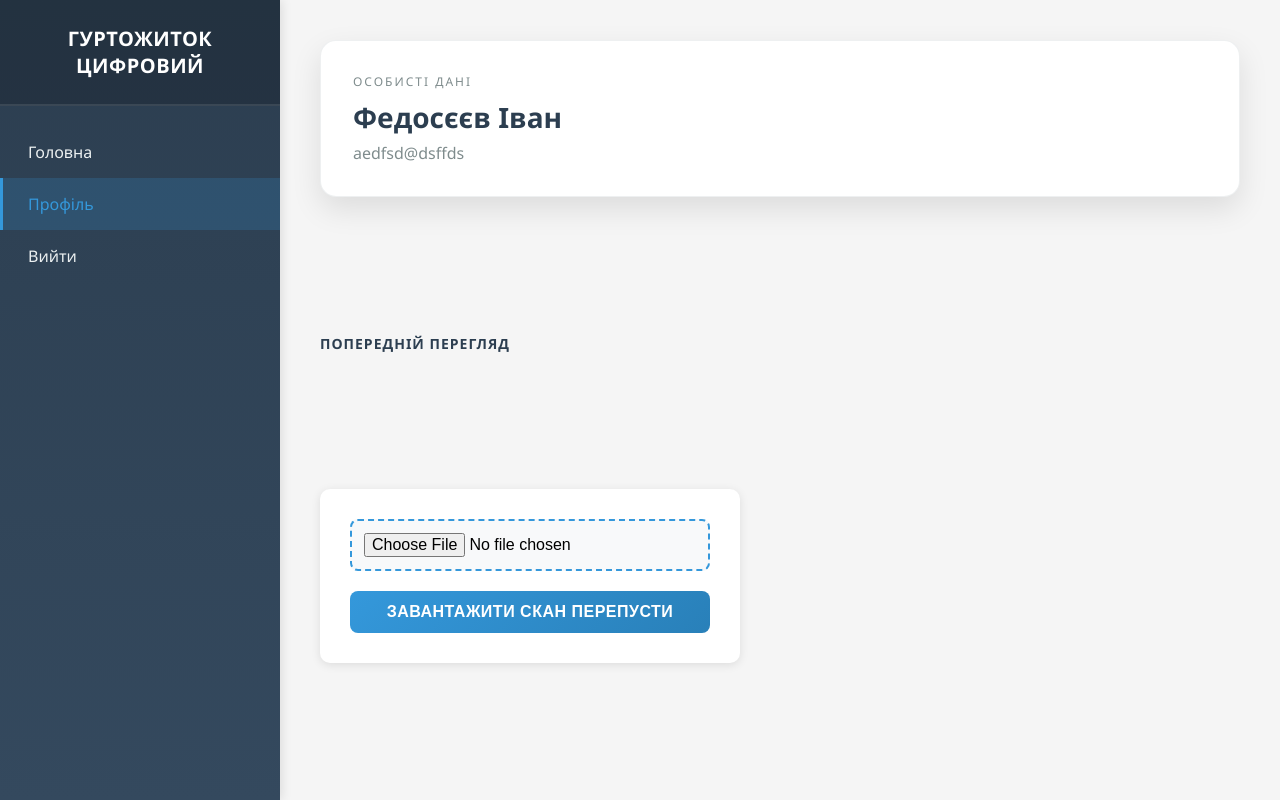
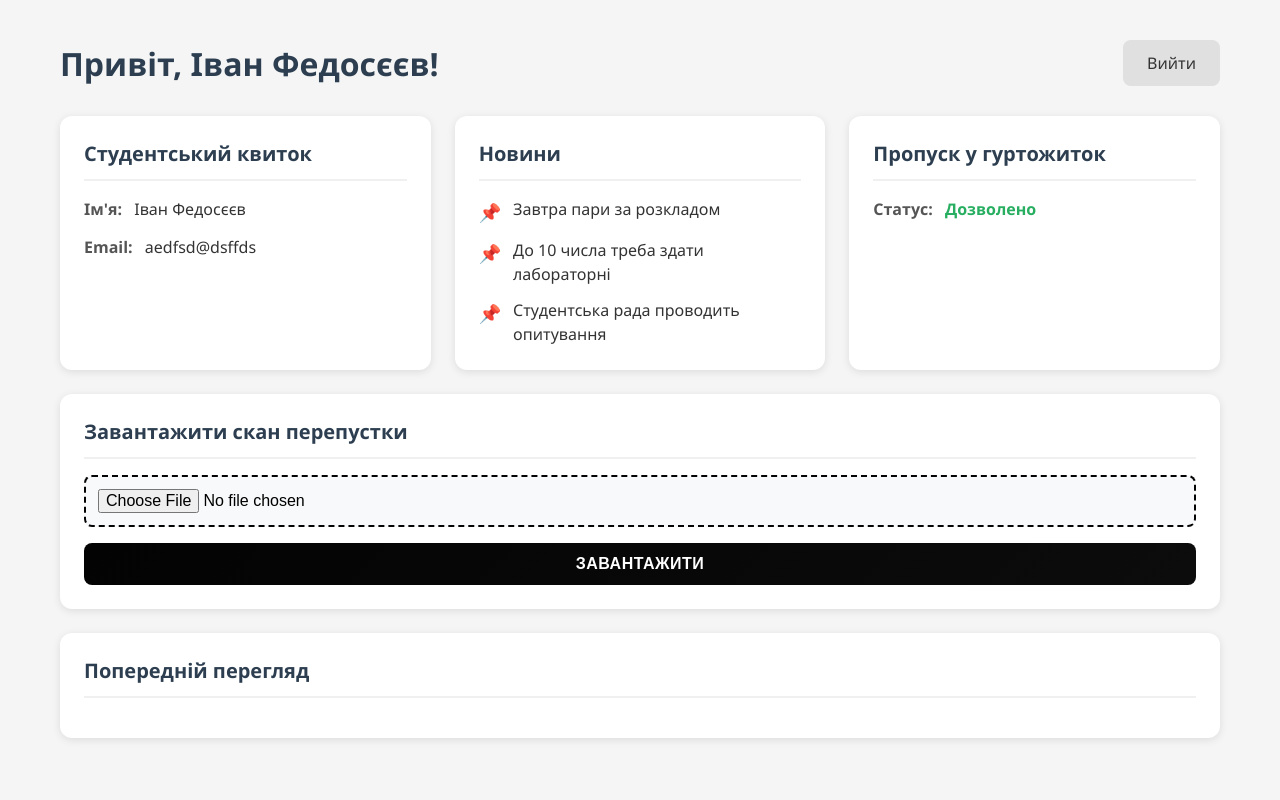
Before and after one commit to hegmend/e-student, a Flask app: page /profile in a window 1280 px wide. Run offline with Flask 3, Linux system fonts and the light colour scheme; a user stored in the database is signed in.

Commit message:
redesign

```diff
--- a/login/static/css/profile.css
+++ b/login/static/css/profile.css
@@ -8,274 +8,159 @@
 body {
     font-family: 'Segoe UI', Tahoma, Geneva, Verdana, sans-serif;
     background-color: #f5f5f5;
+    min-height: 100vh;
 }
 
-.menu-toggle {
-    position: fixed;
-    top: 24px;
-    left: 24px;
-    width: 48px;
-    height: 48px;
-    border-radius: 12px;
-    border: none;
-    background-color: rgba(44, 62, 80, 0.95);
-    display: none;
-    flex-direction: column;
-    align-items: center;
-    justify-content: center;
-    gap: 6px;
-    z-index: 1400;
-    cursor: pointer;
-    box-shadow: 0 10px 24px rgba(0, 0, 0, 0.25);
+.profile-container {
+    max-width: 1200px;
+    margin: 0 auto;
+    padding: 40px 20px;
 }
 
-.menu-toggle span {
-    width: 24px;
-    height: 3px;
-    border-radius: 2px;
-    background-color: #ffffff;
-    display: block;
+/* Header */
+.profile-header {
+    display: flex;
+    justify-content: space-between;
+    align-items: center;
+    margin-bottom: 30px;
+    flex-wrap: wrap;
+    gap: 20px;
 }
 
-.menu-overlay {
-    position: fixed;
-    inset: 0;
-    background: rgba(0, 0, 0, 0.55);
-    opacity: 0;
-    pointer-events: none;
-    transition: opacity 0.3s ease;
-    z-index: 1200;
+.greeting {
+    font-size: 32px;
+    font-weight: 700;
+    color: #2c3e50;
+    margin: 0;
 }
 
-.menu-overlay.menu-overlay--visible {
-    opacity: 1;
-    pointer-events: all;
+.logout-btn {
+    background-color: #e0e0e0;
+    color: #333;
+    padding: 12px 24px;
+    border-radius: 8px;
+    text-decoration: none;
+    font-weight: 500;
+    transition: background-color 0.3s ease;
+    border: none;
+    cursor: pointer;
+    display: inline-block;
 }
 
-/* Sidebar container */
-.sidebar {
-    position: fixed;
-    left: 0;
-    top: 0;
-    width: 280px;
-    height: 100vh;
-    background: linear-gradient(180deg, #2c3e50 0%, #34495e 100%);
-    box-shadow: 2px 0 10px rgba(0, 0, 0, 0.1);
-    z-index: 1300;
-    overflow-y: auto;
-    transition: transform 0.3s ease;
+.logout-btn:hover {
+    background-color: #d0d0d0;
 }
 
-.profile-info-card {
-    background: #ffffff;
-    border-radius: 16px;
-    padding: 32px;
-    box-shadow: 0 12px 30px rgba(0, 0, 0, 0.1);
-    border: 1px solid rgba(44, 62, 80, 0.08);
-    width: 100%;
-    order: 0;
+/* Main content */
+.profile-content {
+    display: grid;
+    grid-template-columns: repeat(auto-fit, minmax(300px, 1fr));
+    gap: 24px;
 }
 
-.profile-info-label {
-    text-transform: uppercase;
-    font-size: 12px;
-    letter-spacing: 2px;
-    color: #7f8c8d;
-    margin-bottom: 8px;
+/* Перший ряд: Студентський квиток та Новини */
+.student-card {
+    grid-column: 1;
 }
 
-.profile-info-name {
-    font-size: 28px;
-    font-weight: 600;
-    color: #2c3e50;
-    margin-bottom: 6px;
+.news-card {
+    grid-column: 2;
 }
 
-.profile-info-email {
-    font-size: 16px;
-    color: #7f8c8d;
+/* Card styles */
+.card {
+    background: #ffffff;
+    border-radius: 12px;
+    padding: 24px;
+    box-shadow: 0 2px 8px rgba(0, 0, 0, 0.1);
+    transition: box-shadow 0.3s ease;
 }
 
-/* Navbar styles */
-.navbar {
-    padding: 0;
-    height: 100%;
+.card:hover {
+    box-shadow: 0 4px 12px rgba(0, 0, 0, 0.15);
+}
+
+.card-title {
+    font-size: 20px;
+    font-weight: 700;
+    color: #2c3e50;
+    margin-bottom: 16px;
+    border-bottom: 2px solid #f0f0f0;
+    padding-bottom: 12px;
+}
+
+.card-content {
     display: flex;
     flex-direction: column;
+    gap: 12px;
 }
 
-/* Navbar title */
-.navbar-title {
-    padding: 25px 20px;
-    color: #ffffff;
-    font-size: 20px;
-    font-weight: 600;
-    text-align: center;
-    background-color: rgba(0, 0, 0, 0.2);
-    border-bottom: 2px solid rgba(255, 255, 255, 0.1);
-    letter-spacing: 0.5px;
-    text-transform: uppercase;
+.info-line {
+    font-size: 16px;
+    color: #333;
+    line-height: 1.6;
 }
 
-/* Navbar links container */
-.navbar-links {
-    list-style: none;
-    padding: 20px 0;
-    margin: 0;
-    flex: 1;
+.info-label {
+    font-weight: 600;
+    color: #555;
+    margin-right: 8px;
 }
 
-/* Individual list items */
-.navbar-links li {
-    margin: 0;
-    padding: 0;
+.status-allowed {
+    color: #27ae60;
+    font-weight: 600;
 }
 
-/* Link styles */
-.navbar-links a {
-    display: block;
-    padding: 15px 25px;
-    color: #ecf0f1;
-    text-decoration: none;
-    font-size: 16px;
-    transition: all 0.3s ease;
-    border-left: 3px solid transparent;
-    position: relative;
+/* News list */
+.news-list {
+    list-style: none;
+    display: flex;
+    flex-direction: column;
+    gap: 12px;
 }
 
-/* Hover effect */
-.navbar-links a:hover {
-    background-color: rgba(255, 255, 255, 0.1);
-    border-left-color: #3498db;
-    color: #ffffff;
-    padding-left: 30px;
+.news-item {
+    display: flex;
+    align-items: flex-start;
+    gap: 12px;
+    font-size: 16px;
+    color: #333;
+    line-height: 1.5;
 }
 
-/* Active link style */
-.navbar-links a:active,
-.navbar-links a.active {
-    background-color: rgba(52, 152, 219, 0.2);
-    border-left-color: #3498db;
-    color: #3498db;
+.news-icon {
+    font-size: 18px;
+    flex-shrink: 0;
+    margin-top: 2px;
 }
 
-/* Scrollbar styling for sidebar */
-.sidebar::-webkit-scrollbar {
-    width: 6px;
+/* Upload form */
+.upload-form {
+    display: flex;
+    flex-direction: column;
+    gap: 16px;
 }
 
-.sidebar::-webkit-scrollbar-track {
-    background: rgba(0, 0, 0, 0.1);
-}
-
-.sidebar::-webkit-scrollbar-thumb {
-    background: rgba(255, 255, 255, 0.3);
-    border-radius: 3px;
-}
-
-.sidebar::-webkit-scrollbar-thumb:hover {
-    background: rgba(255, 255, 255, 0.5);
-}
-
-/* Responsive design */
-@media (max-width: 768px) {
-    .menu-toggle {
-        display: flex;
-    }
-
-    body.menu-open {
-        overflow: hidden;
-    }
-
-    .sidebar {
-        width: 80%;
-        max-width: 320px;
-        height: 100vh;
-        position: fixed;
-        box-shadow: 2px 0 16px rgba(0, 0, 0, 0.2);
-        transform: translateX(-100%);
-    }
-
-    .sidebar.sidebar--open {
-        transform: translateX(0);
-    }
-
-    .navbar-title {
-        padding: 15px 20px;
-        font-size: 18px;
-    }
-
-    .navbar-links {
-        padding: 10px 0;
-    }
-
-    .navbar-links a {
-        padding: 12px 25px;
-    }
-}
-
-/* Additional smooth transitions */
-.navbar-links a::before {
-    content: '';
-    position: absolute;
-    left: 0;
-    top: 0;
-    height: 100%;
-    width: 3px;
-    background-color: #3498db;
-    transform: scaleY(0);
-    transition: transform 0.3s ease;
-}
-
-.navbar-links a:hover::before {
-    transform: scaleY(1);
-}
-
-/* Form upload container */
-.form-upload {
-    margin-left: 280px; /* Відступ від сайдбару */
-    padding: 40px;
-    min-height: 100vh;
-    display: flex;
-    align-items: flex-start;
-    justify-content: space-between;
-    gap: 40px;
-    flex-wrap: wrap;
-    background-color: #f5f5f5;
-}
-
-/* Form styles */
-.form-upload form {
-    background: #ffffff;
-    padding: 30px;
-    border-radius: 10px;
-    box-shadow: 0 2px 10px rgba(0, 0, 0, 0.1);
-    width: 100%;
-    max-width: 420px;
-    display: flex;
-    flex-direction: column;
-    gap: 20px;
-    order: 2; /* форма праворуч */
-}
-
-.form-upload input[type="file"] {
+.file-input {
     padding: 12px;
-    border: 2px dashed #3498db;
+    border: 2px dashed #040404;
     border-radius: 8px;
     background-color: #f8f9fa;
     font-size: 16px;
     cursor: pointer;
     transition: all 0.3s ease;
+    width: 100%;
 }
 
-.form-upload input[type="file"]:hover {
-    border-color: #2980b9;
+.file-input:hover {
+    border-color: #0a0a0a;
     background-color: #e8f4f8;
 }
 
-.form-upload button[type="submit"] {
+.upload-btn {
     padding: 12px 30px;
-    background: linear-gradient(135deg, #3498db 0%, #2980b9 100%);
+    background: linear-gradient(135deg, #030303 0%, #0c0c0c 100%);
     color: #ffffff;
     border: none;
     border-radius: 8px;
@@ -285,117 +170,100 @@ body {
     transition: all 0.3s ease;
     text-transform: uppercase;
     letter-spacing: 0.5px;
+    width: 100%;
 }
 
-.form-upload button[type="submit"]:hover {
-    background: linear-gradient(135deg, #2980b9 0%, #1f5f8b 100%);
+.upload-btn:hover {
+    background: linear-gradient(135deg, #020202 0%, #020202 100%);
     transform: translateY(-2px);
-    box-shadow: 0 4px 12px rgba(52, 152, 219, 0.3);
+    box-shadow: 0 4px 12px rgba(5, 5, 5, 0.3);
 }
 
-.form-upload button[type="submit"]:active {
+.upload-btn:active {
     transform: translateY(0);
 }
 
+/* Preview */
 .preview-wrapper {
-    display: flex;
-    flex-direction: column;
-    gap: 12px;
     width: 100%;
-    max-width: 640px;
-    order: 1; /* блок з прев'ю ліворуч */
-}
-
-.preview-label {
-    font-size: 14px;
-    font-weight: 600;
-    color: #2c3e50;
-    text-transform: uppercase;
-    letter-spacing: 1px;
+    margin-top: 12px;
 }
 
 .preview-frame {
     width: 100%;
     min-height: 480px;
-    border-radius: 18px;
-    border: 3px solid rgba(44, 62, 80, 0.15);
+    border-radius: 12px;
+    border: 2px dashed rgba(44, 62, 80, 0.25);
     background: #ffffff;
-    box-shadow: 0 10px 25px rgba(0, 0, 0, 0.12);
+    box-shadow: 0 4px 12px rgba(0, 0, 0, 0.08);
 }
 
-/* Responsive design for form */
+.preview-card {
+    grid-column: 1 / -1;
+}
+
+.upload-card,
+.preview-card {
+    grid-column: 1 / -1;
+}
+
+/* Responsive design */
 @media (max-width: 768px) {
-    body {
-        background-color: #ffffff;
+    .profile-container {
+        padding: 20px 16px;
     }
 
-    .sidebar {
-        width: 100%;
-        height: auto;
-        position: relative;
-        box-shadow: none;
+    .greeting {
+        font-size: 24px;
     }
 
-    .navbar-title {
-        font-size: 16px;
-        padding: 12px 16px;
+    .profile-header {
+        flex-direction: column;
+        align-items: flex-start;
     }
 
-    .navbar-links a {
-        padding: 10px 16px;
-        font-size: 15px;
+    .profile-content {
+        grid-template-columns: 1fr;
+        gap: 20px;
     }
 
-    .form-upload {
-        margin-left: 0;
-        padding: 20px;
-        flex-direction: column;
-        align-items: stretch;
-        justify-content: flex-start;
-        gap: 24px;
+    .student-card,
+    .news-card {
+        grid-column: 1;
     }
 
-    .form-upload form,
-    .preview-wrapper {
-        max-width: 100%;
-        order: initial;
+    .card {
+        padding: 20px;
     }
 
-    .profile-info-card {
-        padding: 24px;
+    .card-title {
+        font-size: 18px;
+    }
+}
+
+@media (max-width: 480px) {
+    .greeting {
+        font-size: 20px;
+    }
+
+    .logout-btn {
+        width: 100%;
+        text-align: center;
+    }
+
+    .card {
+        padding: 16px;
+    }
+
+    .info-line {
+        font-size: 14px;
+    }
+
+    .news-item {
+        font-size: 14px;
     }
 
     .preview-frame {
         min-height: 320px;
-        border-width: 2px;
     }
 }
-
-@media (max-width: 480px) {
-    .form-upload {
-        padding: 16px;
-        gap: 16px;
-    }
-
-    .profile-info-card {
-        padding: 20px;
-    }
-
-    .form-upload form {
-        padding: 20px;
-    }
-
-    .form-upload input[type="file"] {
-        font-size: 14px;
-    }
-
-    .form-upload button[type="submit"] {
-        font-size: 14px;
-        padding: 10px 20px;
-    }
-
-    .preview-frame {
-        min-height: 220px;
-        border-radius: 12px;
-    }
-}
--- a/login/templates/profile.html
+++ b/login/templates/profile.html
@@ -5,47 +5,68 @@
     <meta name="viewport" content="width=device-width, initial-scale=1.0">
     <link rel="stylesheet" href="{{ url_for('static', filename='css/profile.css') }}">
     <title>Профіль - Гуртожиток Цифровий</title>
-    <script></script>
 </head>
 <body>
-    <button class="menu-toggle" id="menuToggle" aria-label="Перемкнути меню">
-        <span></span>
-        <span></span>
-        <span></span>
-    </button>
-    <div class="menu-overlay" id="menuOverlay"></div>
-    <div class="sidebar" id="sidebar">
-        <nav class="navbar">
-            <div class="navbar-title">
-                Гуртожиток Цифровий
+    <div class="profile-container">
+        <header class="profile-header">
+            <h1 class="greeting">Привіт, {{ user.first_name or 'Іван' }} {{ user.last_name or 'Федосєєв' }}!</h1>
+            <a href="{{ url_for('logout') }}" class="logout-btn">Вийти</a>
+        </header>
+
+        <main class="profile-content">
+            <div class="card student-card">
+                <h2 class="card-title">Студентський квиток</h2>
+                <div class="card-content">
+                    <p class="info-line"><span class="info-label">Ім'я:</span> {{ user.first_name or 'Іван' }} {{ user.last_name or 'Федосєєв' }}</p>
+                    <p class="info-line"><span class="info-label">Email:</span> {{ user.email }}</p>
+                </div>
             </div>
-            <ul class="navbar-links">
-                <li><a href="{{ url_for('index') }}">Головна</a></li>
-                <li><a href="{{ url_for('profile') }}" class="active">Профіль</a></li>
-                <li><a href="{{ url_for('logout') }}">Вийти</a></li>
-            </ul>
-        </nav>
-    </div>
-    <div class="form-upload">
-        <div class="profile-info-card">
-            <p class="profile-info-label">Особисті дані</p>
-            <h1 class="profile-info-name">
-                {{ (user.last_name or 'Прізвище') }} {{ (user.first_name or 'Імʼя') }}
-            </h1>
-            <p class="profile-info-email">{{ user.email }}</p>
-        </div>
 
-        <form method="post" id="uploadForm" enctype="multipart/form-data">
-            <input type="file" name="document" accept="application/pdf" required>
-            <button type="submit">Завантажити скан перепусти</button>
-        </form>
+            <div class="card news-card">
+                <h2 class="card-title">Новини</h2>
+                <ul class="news-list">
+                    <li class="news-item">
+                        <span class="news-icon">📌</span>
+                        <span>Завтра пари за розкладом</span>
+                    </li>
+                    <li class="news-item">
+                        <span class="news-icon">📌</span>
+                        <span>До 10 числа треба здати лабораторні</span>
+                    </li>
+                    <li class="news-item">
+                        <span class="news-icon">📌</span>
+                        <span>Студентська рада проводить опитування</span>
+                    </li>
+                </ul>
+            </div>
 
-        <div class="preview-wrapper" id="previewWrapper">
-            <p class="preview-label">Попередній перегляд</p>
-            <iframe id="preview" class="preview-frame" title="Попередній перегляд PDF" style="display: none;"></iframe>
-        </div>
+            <div class="card pass-card">
+                <h2 class="card-title">Пропуск у гуртожиток</h2>
+                <div class="card-content">
+                    <p class="info-line">
+                        <span class="info-label">Статус:</span>
+                        <span class="status-allowed">Дозволено</span>
+                    </p>
+                </div>
+            </div>
+
+            <div class="card upload-card">
+                <h2 class="card-title">Завантажити скан перепустки</h2>
+                <form method="post" id="uploadForm" enctype="multipart/form-data" class="upload-form">
+                    <input type="file" name="document" accept="application/pdf" required class="file-input">
+                    <button type="submit" class="upload-btn">Завантажити</button>
+                </form>
+            </div>
+
+            <div class="card preview-card">
+                <h2 class="card-title">Попередній перегляд</h2>
+                <div class="preview-wrapper">
+                    <iframe id="preview" class="preview-frame" title="Попередній перегляд PDF" style="display: none;"></iframe>
+                </div>
+            </div>
+        </main>
     </div>
 
-
-    <script src="{{ url_for('static', filename='script/profile.js') }}"></script></body>
+    <script src="{{ url_for('static', filename='script/profile.js') }}"></script>
+</body>
 </html>
```
Also changed, not shown: login/static/script/profile.js (+7 -28 lines).
